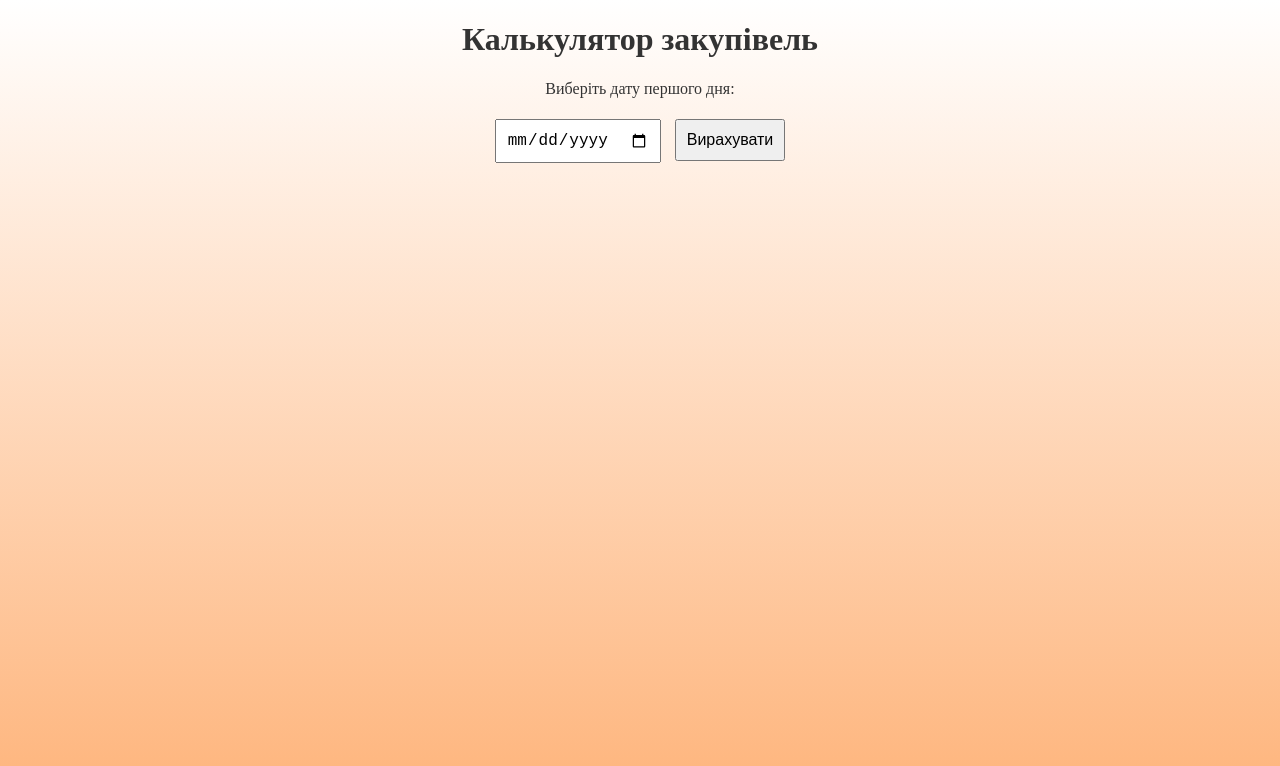
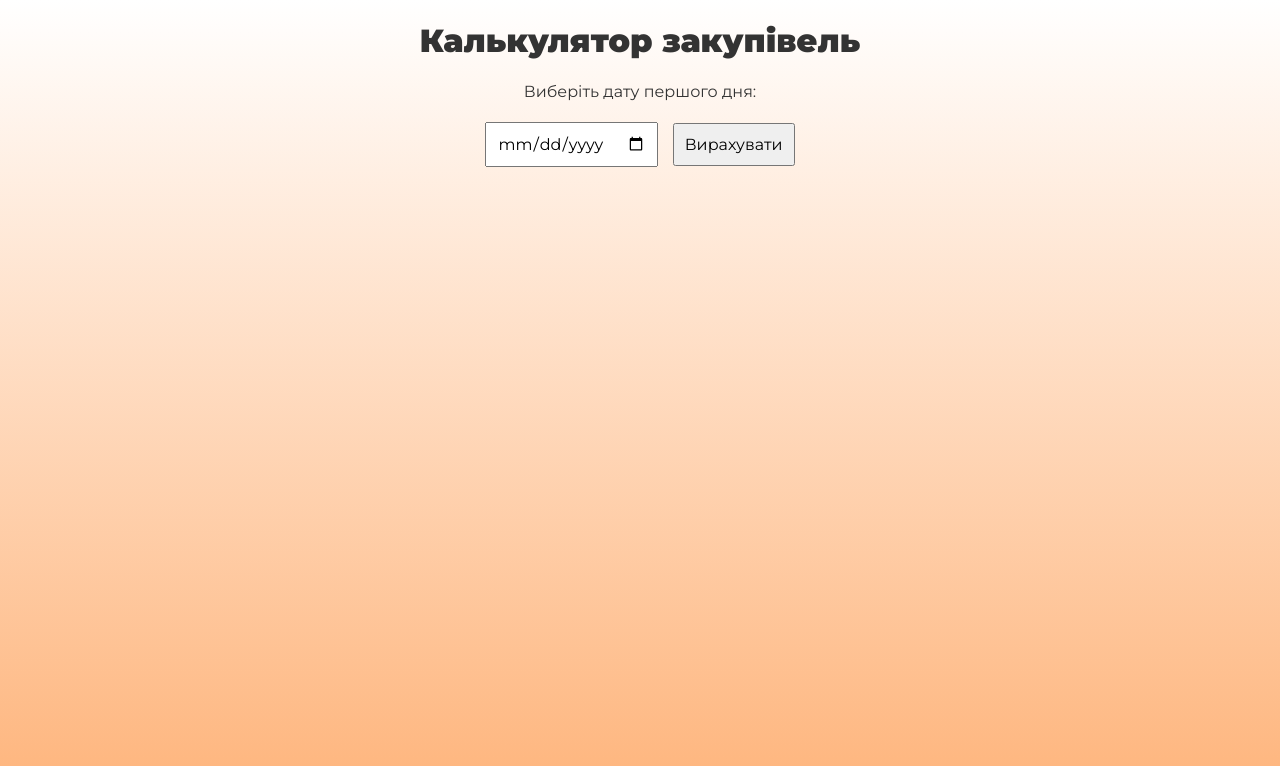
Before and after one commit to gitknu/ddcount, a plain HTML site: page index.html in a window 1280 px wide. Drawn offline with nearby package versions, Linux system fonts and the light colour scheme.

Commit message:
Update index.html

```diff
--- a/index.html
+++ b/index.html
@@ -1,23 +1,30 @@
+<!DOCTYPE html>
 <html lang="uk">
 <head>
     <meta charset="UTF-8">
     <meta name="viewport" content="width=device-width, initial-scale=1.0">
     <title>Калькулятор закупівель</title>
     <style>
-html, body {
+        @import url('https://fonts.googleapis.com/css2?family=Montserrat:ital,wght@0,100..900;1,100..900&display=swap');
+        body {
+            font-family: "Montserrat", sans-serif; /* Apply Montserrat to the entire body */
+            background: linear-gradient(to bottom, white, #feb47b);
+            color: #333;
             margin: 0;
             padding: 0;
-    height: 100%;
-    width: 100%;
-}
-body {
-    background: linear-gradient(to bottom, white, #feb47b);
-    color: #333;
             min-height: 100vh;
             display: flex;
             flex-direction: column;
             box-sizing: border-box;
             background-attachment: fixed;
+        }
+        h1, h2, h3, h4, h5, h6 {
+            font-weight: 900;
+            font-style: normal;
+        }
+        p, span, a, li, button, input {
+            font-weight: 400; /* Regular weight */
+            font-style: normal;
         }
         .container {
             margin: 0 auto;
@@ -27,6 +34,7 @@ input, button {
             padding: 10px;
             font-size: 16px;
             margin: 5px;
+            font-family: "Montserrat", sans-serif; /* Ensure buttons and inputs use Montserrat */
         }
         .result {
             margin-top: 20px;
@@ -224,7 +232,6 @@ function calculateDates() {
             calendarHTML += '</tr></table>';
             calendarDiv.innerHTML = calendarHTML;
         }
-
         function saveBothCalendarsAsPNG() {
             const combinedCalendarDiv = document.getElementById('combinedCalendar');
             html2canvas(combinedCalendarDiv).then(canvas => {
```
Lines whose indentation alone changed are shown as unchanged.
